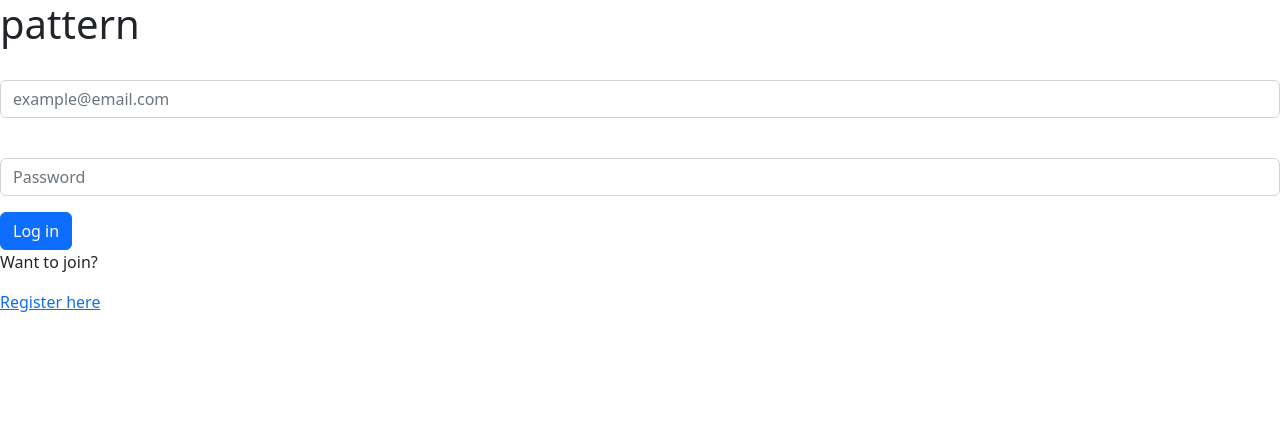
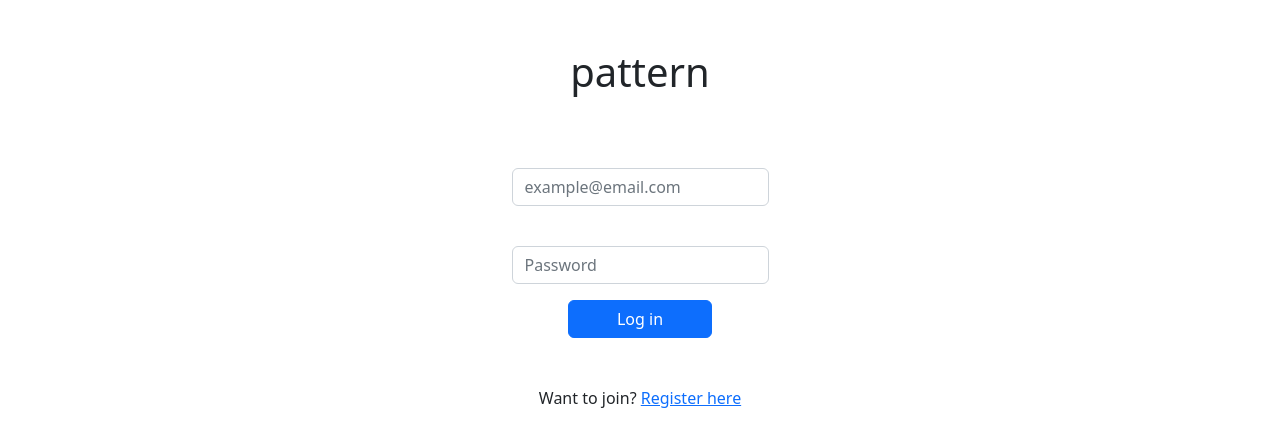
Before and after one commit to mathildeew/css-frameworks-ca, a website: page index.html in a window 1280 px wide. Drawn offline with nearby package versions, Linux system fonts and the light colour scheme.

Commit message:
login base layout with class

```diff
--- a/index.html
+++ b/index.html
@@ -8,8 +8,8 @@
     <title>Pattern | Log in</title>
   </head>
   <body>
-    <main>
-      <h1>pattern</h1>
+    <main class="d-flex flex-column align-items-center">
+      <h1 class="my-5">pattern</h1>
       <form action="profile.html">
         <div class="mb-3">
           <label for="exampleInputEmail1" class="form-label"></label>
@@ -31,11 +31,15 @@
           />
         </div>
 
-        <button type="submit" class="btn btn-primary">Log in</button>
+        <div class="text-center">
+          <button type="submit" class="btn btn-primary mb-5 px-5">
+            Log in
+          </button>
+        </div>
       </form>
       <div>
-        <p>Want to join?</p>
-        <a href="">Register here</a>
+        <p class="d-inline">Want to join?</p>
+        <a class="d-inline" href="">Register here</a>
       </div>
     </main>
     <script src="/node_modules/bootstrap/dist/js/bootstrap.bundle.min.js"></script>
```
